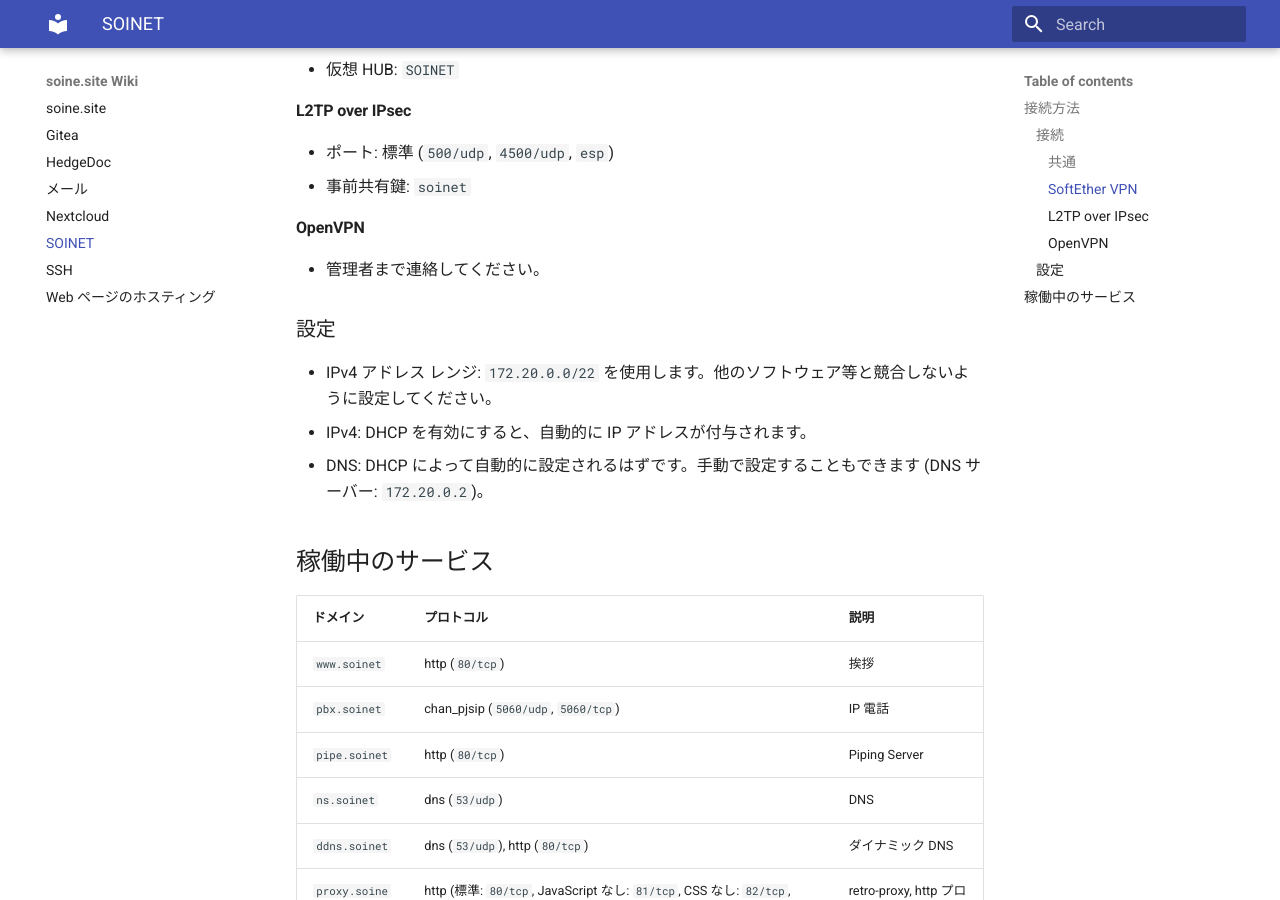
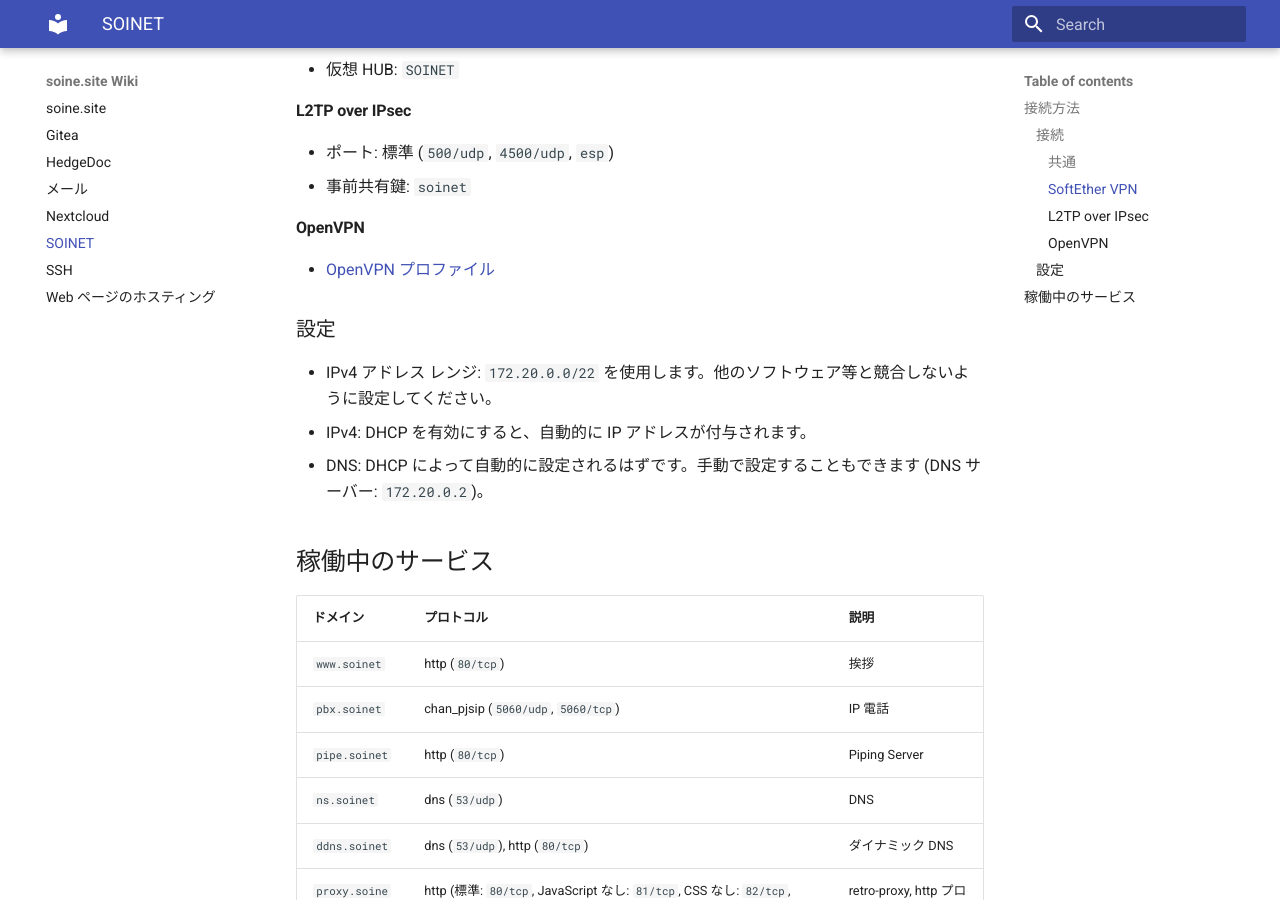
Before and after one commit to soinesite/wiki.soine.site, an MkDocs documentation site: the page built from docs/soinet.md, in a window 1280 px wide and 900 px high, scrolled down 527 px. Built offline with MkDocs 1.6.1 and Material for MkDocs 9.7.7, drawn with Linux system fonts in a browser that asks for light colours.

Commit message:
doc: add OpenVPN profile

```diff
--- a/docs/soinet.md
+++ b/docs/soinet.md
@@ -14,7 +14,7 @@ yude.jp / soine.site が提供する閉域網
 * ポート: 標準 (`500/udp`, `4500/udp`, `esp`)
 * 事前共有鍵: `soinet`
 #### OpenVPN
-* 管理者まで連絡してください。
+* [OpenVPN プロファイル](./soinet.ovpn)
 ### 設定
 * IPv4 アドレス レンジ: `172.20.0.0/22` を使用します。他のソフトウェア等と競合しないように設定してください。
 * IPv4: DHCP を有効にすると、自動的に IP アドレスが付与されます。
```
Also changed, not shown: 1 other file.
